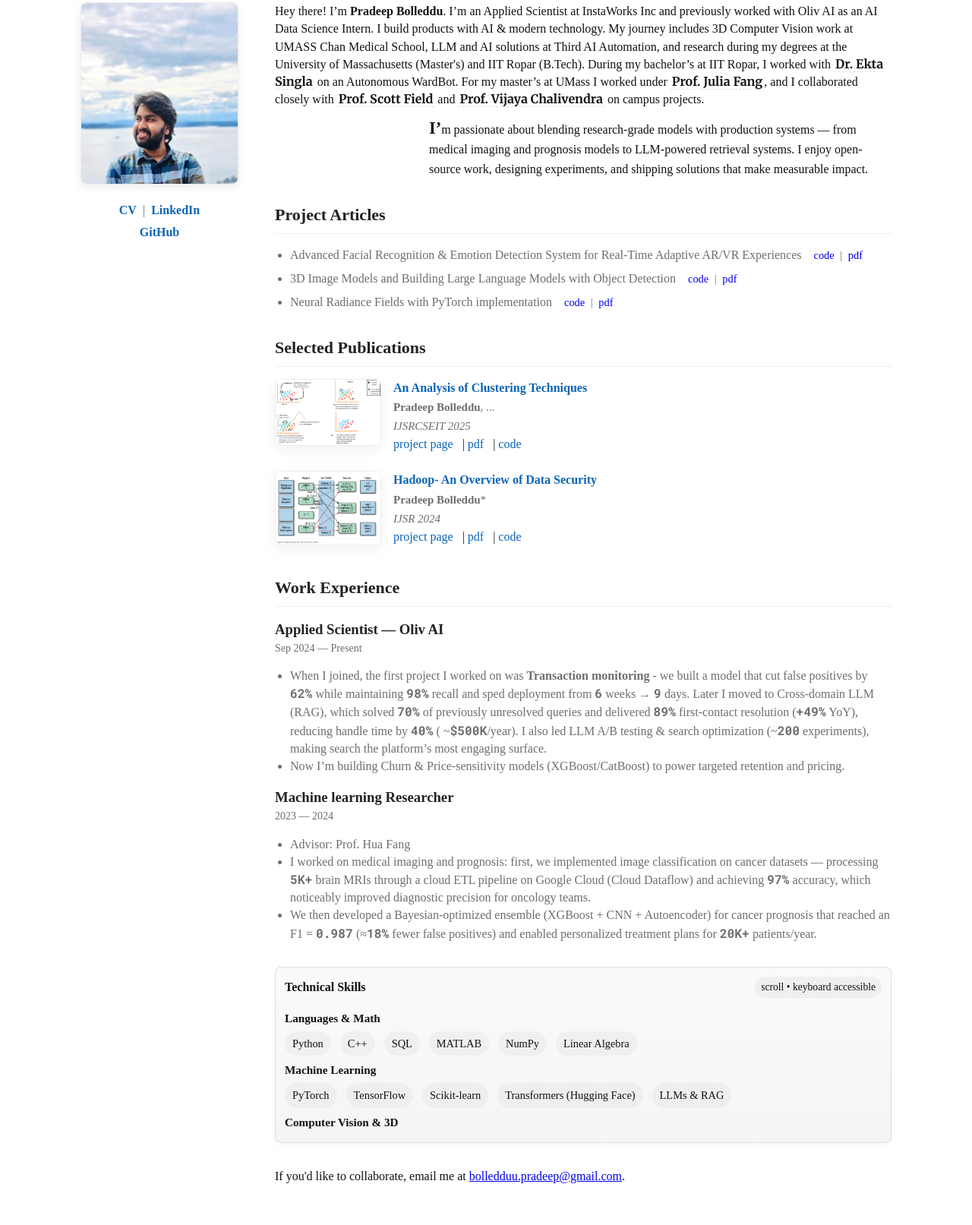
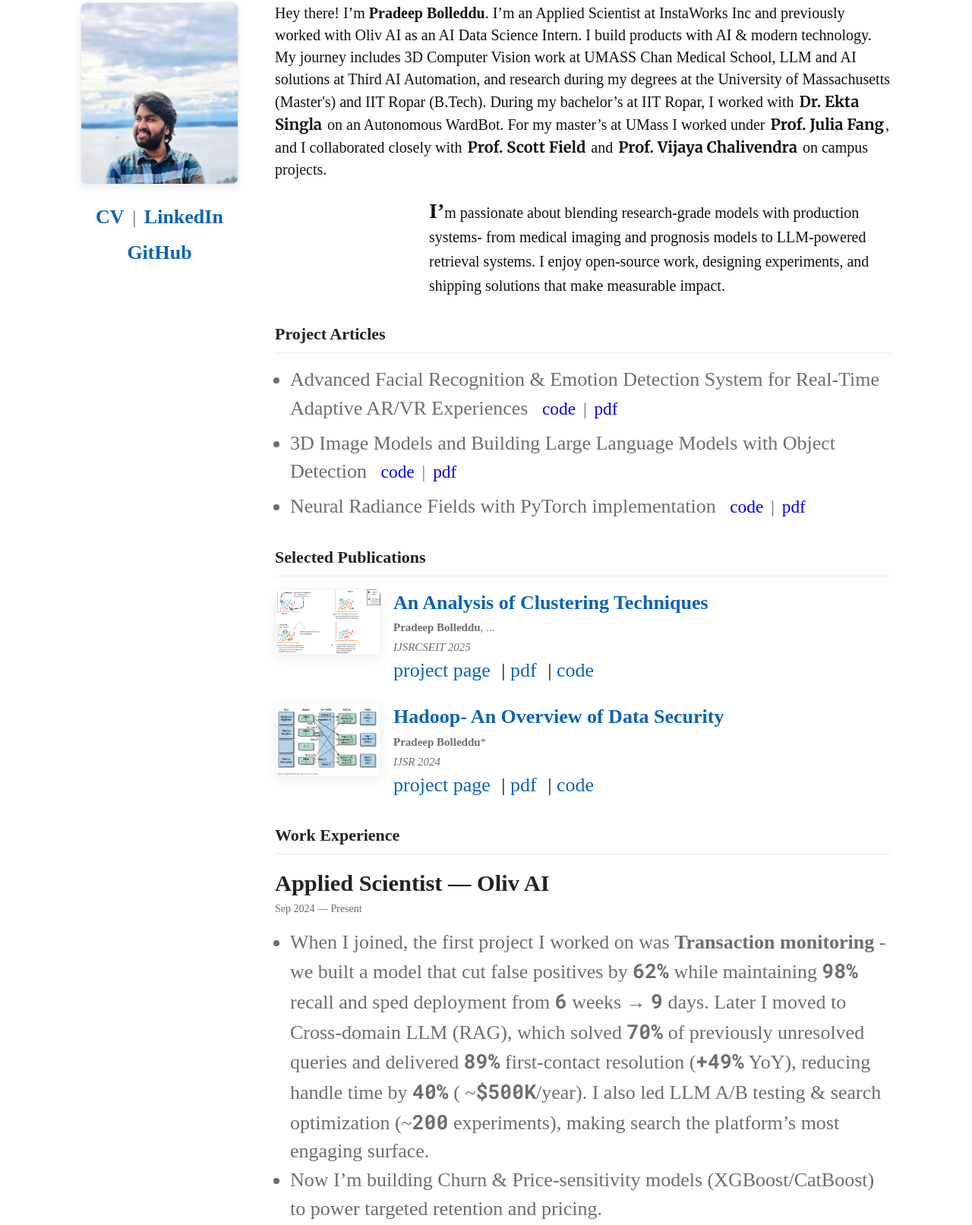
Before and after one commit to bolledduu/web, a plain HTML site: page index.html in a window 1280 px wide. Shown: the part 163-1776 px from the top of the page at 76% size. Drawn offline with Linux system fonts and the light colour scheme.

Commit message:
Update index.html

```diff
--- a/index.html
+++ b/index.html
@@ -13,7 +13,7 @@
     /* Page body font: Times New Roman, 16px */
     html, body {
       font-family: "Times New Roman", Georgia, serif;
-      font-size: 16px;
+      font-size: 26px;
       line-height: 1.45;
       margin: 0;
       color: #111;
@@ -130,7 +130,7 @@
     /* inline paragraph overrides (so your paragraphs use Times New Roman and 16px) */
     .para1, .para2 {
       font-family: "Times New Roman", Georgia, serif;
-      font-size: 16px;
+      font-size: 20px;
       margin-bottom: 1rem;
     }
     .para2 {
@@ -177,7 +177,7 @@
       <section class="bio">
         <p class="para1">Hey there! I’m <strong>Pradeep Bolleddu</strong>. I’m an Applied Scientist at InstaWorks Inc and previously worked with Oliv AI as an AI Data Science Intern. I build products with AI &amp; modern technology. My journey includes 3D Computer Vision work at UMASS Chan Medical School, LLM and AI solutions at Third AI Automation, and research during my degrees at the University of Massachusetts (Master's) and IIT Ropar (B.Tech). During my bachelor’s at IIT Ropar, I worked with <a class="highlight-name" href="https://mech.iitrpr.ac.in/faculty/ekta-singla" target="_blank" rel="noopener">Dr. Ekta Singla</a> on an Autonomous WardBot. For my master’s at UMass I worked under <a class="highlight-name" href="https://www.umassmed.edu/fanglab/members/julia-hua-fang-biography/" target="_blank" rel="noopener">Prof. Julia Fang</a>, and I collaborated closely with <a class="highlight-name" href="http://www.math.umassd.edu/~sfield/" target="_blank" rel="noopener">Prof. Scott Field</a> and <a class="highlight-name" href="http://www.math.umassd.edu/~sfield/" target="_blank" rel="noopener">Prof. Vijaya Chalivendra</a> on campus projects.</p>
 
-        <p class="para2">I’m passionate about blending research-grade models with production systems — from medical imaging and prognosis models to LLM-powered retrieval systems. I enjoy open-source work, designing experiments, and shipping solutions that make measurable impact.</p>
+        <p class="para2">I’m passionate about blending research-grade models with production systems- from medical imaging and prognosis models to LLM-powered retrieval systems. I enjoy open-source work, designing experiments, and shipping solutions that make measurable impact.</p>
       </section>
 
       <section class="news">
@@ -257,7 +257,7 @@
         <div class="skills-panel" role="region" aria-label="Technical Skills panel">
           <div class="panel-title">
             <h3 id="skills-heading">Technical Skills</h3>
-            <div class="badge">scroll • keyboard accessible</div>
+            <div class="badge"> </div>
           </div>
 
           <div class="skills-scroll" tabindex="0" aria-describedby="skills-desc">
@@ -269,7 +269,7 @@
                 <li>Python</li>
                 <li>C++</li>
                 <li>SQL</li>
-                <li>MATLAB</li>
+                <li>Golang</li>
                 <li>NumPy</li>
                 <li>Linear Algebra</li>
               </ul>
@@ -337,7 +337,7 @@
   </main>
 
   <footer class="site-footer">
-    © <span id="year"></span> Pradeep Bolleddu
+    © <span id="year"></span>
   </footer>
 
   <script>
```
